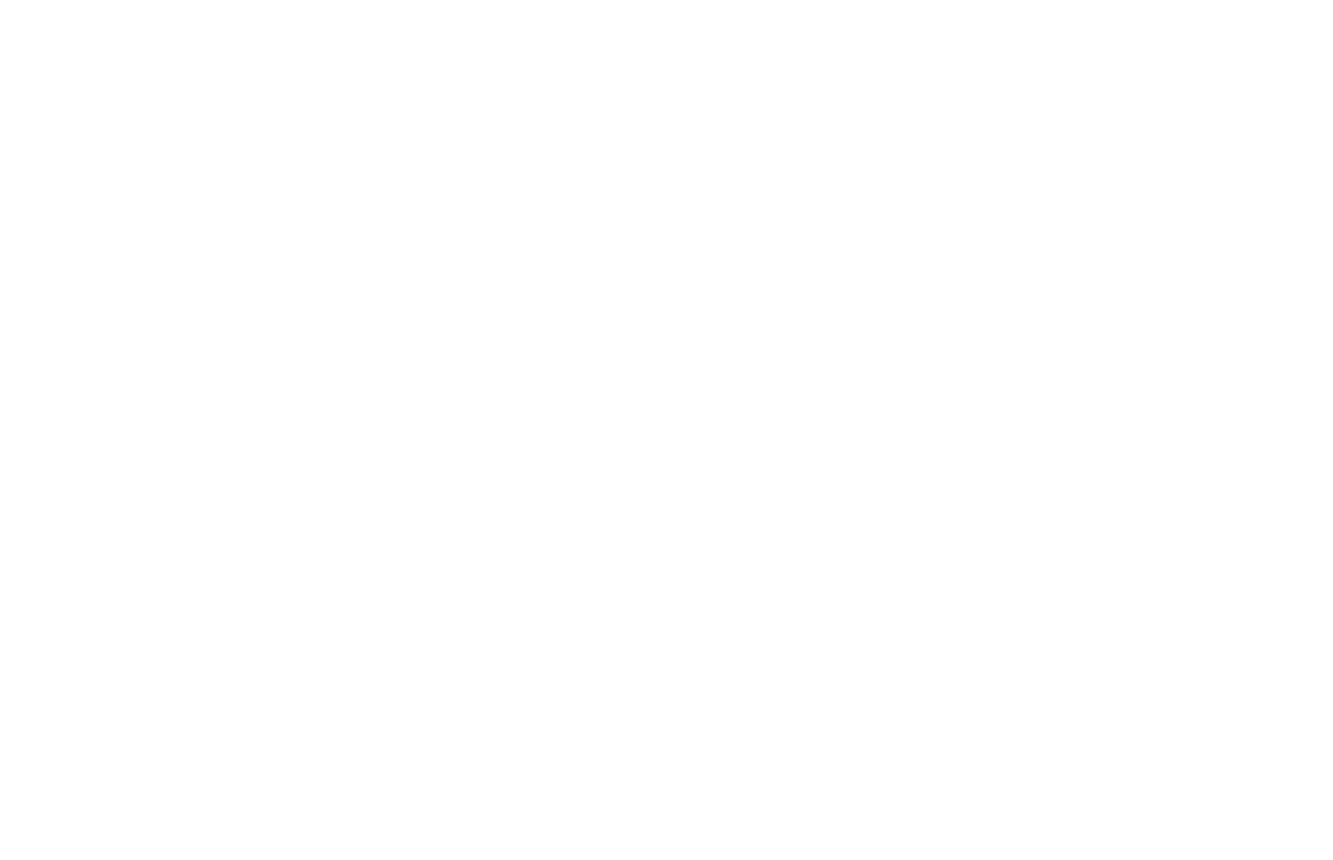
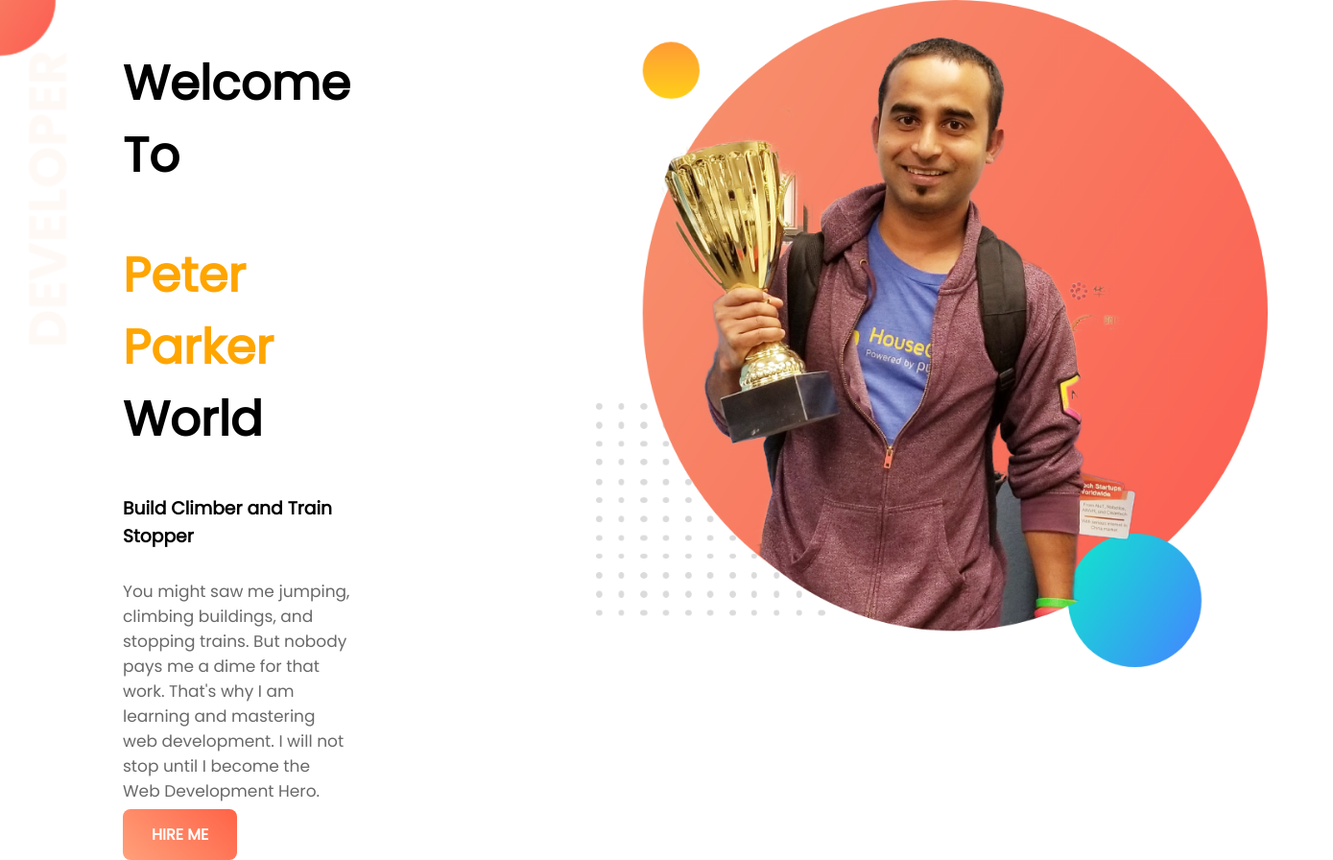
Before and after one commit to resalatislam5/developer-portfolio, a plain HTML site: page index.html in a window 1280 px wide. Shown: the whole page at 96% size, 1389 px wide, since content can reach past the window. Before the commit the page ends 800 px from the top, so only its background shows below. Drawn offline with Linux system fonts and the light colour scheme.

Commit message:
top-banner

```diff
--- a/index.html
+++ b/index.html
@@ -5,9 +5,23 @@
     <meta http-equiv="X-UA-Compatible" content="IE=edge">
     <meta name="viewport" content="width=device-width, initial-scale=1.0">
     <title>Resalat portfolio</title>
+    <link rel="preconnect" href="https://fonts.googleapis.com">
+    <link rel="preconnect" href="https://fonts.gstatic.com" crossorigin>
+    <link href="https://fonts.googleapis.com/css2?family=Poppins&display=swap" rel="stylesheet">
     <link rel="stylesheet" href="style.css">
 </head>
 <body>
-
+    <section id="Top_banner">
+        <div class="half_width top_banner_style">
+            <h1>Welcome To </h1>
+            <h1><span class="span_color">Peter Parker</span>  World</h1>
+            <h3>Build Climber and Train Stopper</h3>
+            <p>You might saw me jumping, climbing buildings, and stopping trains. But nobody pays me a dime for that work. That's why I am learning and mastering web development. I will not stop until I become the Web Development Hero. </p>
+            <a href="" target="_blank" class="hire_me">HIRE ME</a>
+        </div>
+        <div class="half_width">
+            <img src="images/jhankar.png" alt="">
+        </div>
+    </section>
 </body>
 </html>
--- a/style.css
+++ b/style.css
@@ -0,0 +1,45 @@
+*{
+    margin: 0;
+}
+body{
+    font-family: 'Poppins', sans-serif;
+}
+img{
+    width: 100%;
+}
+#Top_banner{
+    display: flex;
+    background-image: url(images/top-banner.png);
+    background-repeat: no-repeat;
+}
+.half_width{
+    width: 50%;
+    padding: 0 10%;
+}
+.top_banner_style h1{
+    font-size: 50px;
+    margin-top: 50px;
+}
+.top_banner_style h3{
+    font-size: 1.17em;
+    margin-top: 40px;
+}
+.top_banner_style p{
+    color: dimgray;
+    font-size: 17px;
+    margin: 30px 0 20px;
+}
+.half_width img{
+   width: 700px;
+}
+.span_color{
+    color: orange;
+}
+.hire_me{
+    text-decoration: none;
+    padding: 15px 30px;
+    background-image: linear-gradient(45deg,lightsalmon,tomato);
+    border-radius: 8px;
+    color: #fff;
+    font-weight: bold;
+}
```
Also changed, not shown: images/dream-bg.png (added), images/exp-bg.png (added), images/jhankar.png (added), images/jhankar2.png (added), images/my-bg.png (added), images/my-bg2.png (added), images/top-banner.png (added), 8 other files.
